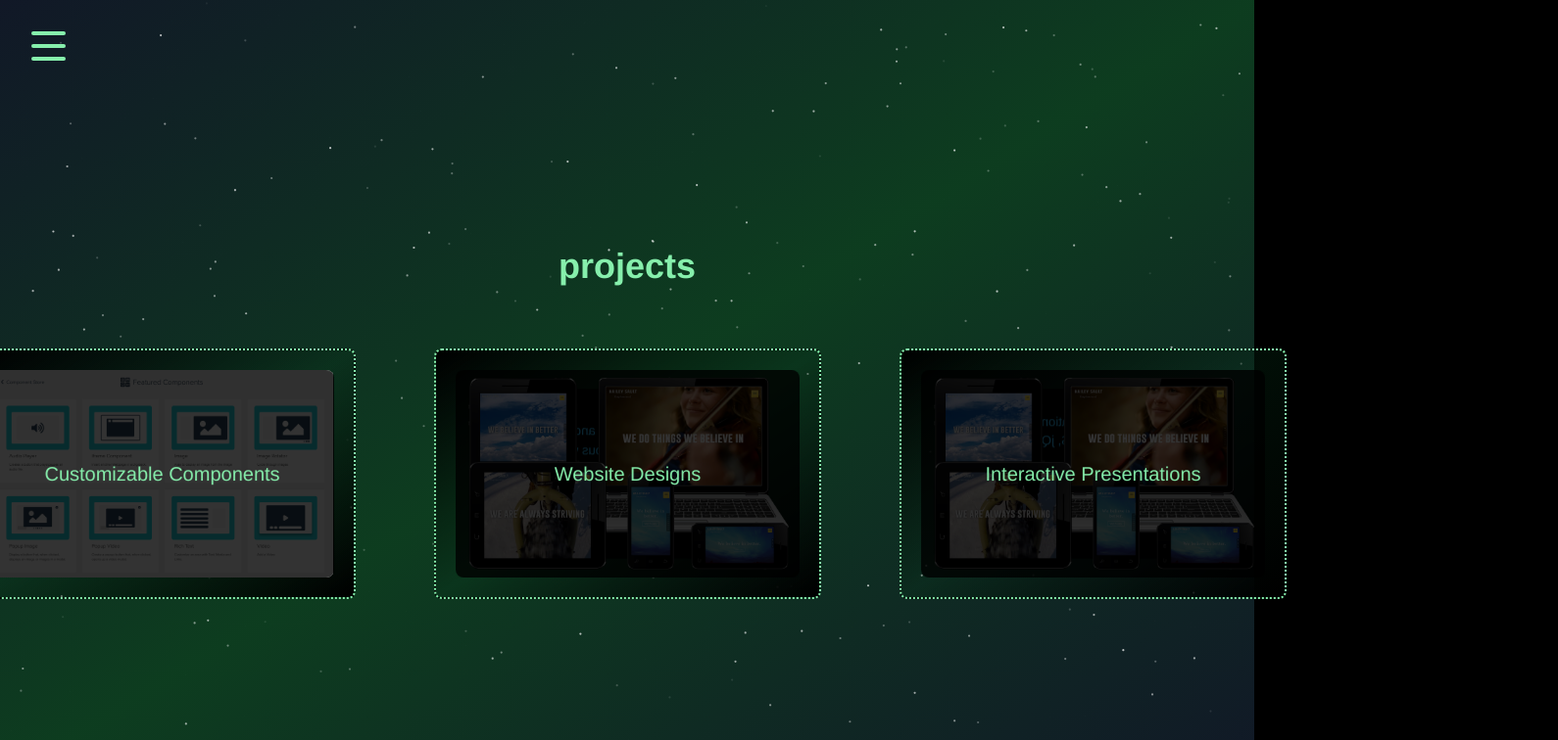
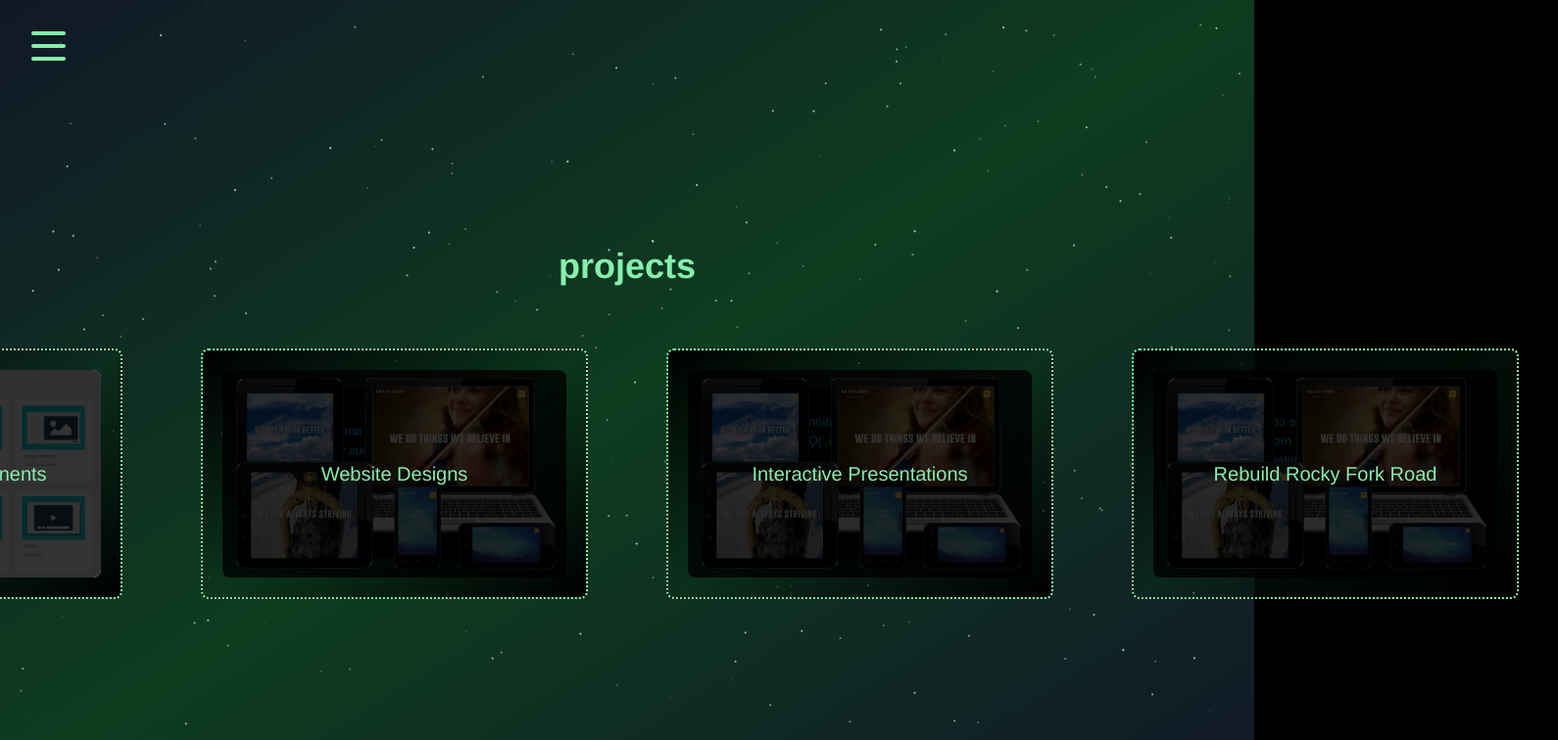
Before and after one commit to mhuebsch/myDevWebsite, a Next.js app: page /projects in a window 1280 px wide. Shown: the top 756 px of the page at 98% size, 1590 px wide, since content can reach past the window. Built offline with nearby package versions, Linux system fonts and the light colour scheme.

Commit message:
add rebuildRockyForkRoad flipPanel

```diff
--- a/app/projects/page.js
+++ b/app/projects/page.js
@@ -58,9 +58,38 @@ const ProjectsPage = () => {
   const interactivePresentationsBackContent = (
     <div className="flex flex-col justify-center items-center">
       <h4 className="font-medium text-sky-400">
-        Fully interactive presentations built with JavaScript, HTML, CSS, jQuery, and Bootstrap.
+        Fully interactive presentations built with JavaScript, HTML, CSS,
+        jQuery, and Bootstrap.
       </h4>
-      <a className="project-link mt-8" href="/projects/interactive-presentations/">
+      <a
+        className="project-link mt-8"
+        href="/projects/interactive-presentations/"
+      >
+        <ArrowRightIcon></ArrowRightIcon>
+      </a>
+    </div>
+  );
+
+  // Interactive Presentations Flip Panel
+  const rebuildRockyForkRoadFrontImage = '/images/screens-hailey-sault.png';
+  const rebuildRockyForkRoadBackImage = '/images/desktop-hailey-sault.png';
+
+  const rebuildRockyForkRoadFrontContent = (
+    <div>
+      <h2 className="text-xl text-green-300">Rebuild Rocky Fork Road</h2>
+    </div>
+  );
+
+  const rebuildRockyForkRoadBackContent = (
+    <div className="flex flex-col justify-center items-center">
+      <h4 className="font-medium text-sky-400">
+        Website created to raise community awareness and support for recovery
+        efforts after Hurricane Helene.
+      </h4>
+      <a
+        className="project-link mt-8"
+        href="#"
+      >
         <ArrowRightIcon></ArrowRightIcon>
       </a>
     </div>
@@ -102,6 +131,16 @@ const ProjectsPage = () => {
               className="cc-animation-type-flip cc-animation-direction-horizontal w-1/4 h-64"
             />
           </div>
+
+          <div className="flip-panel mx-10 my-6 sm:my-0 w-4/5 sm:w-full md:w-1/4 max-w-[395px] min-w-[300px] sm:min-w-[395px] h-56 sm:h-64 rounded-lg border-dotted border-2 border-green-300 bg-gradient-to-tl from-black via-green-950/30 to-black">
+            <FlipPanel
+              frontContent={rebuildRockyForkRoadFrontContent}
+              backContent={rebuildRockyForkRoadBackContent}
+              frontImage={rebuildRockyForkRoadFrontImage}
+              backImage={rebuildRockyForkRoadBackImage}
+              className="cc-animation-type-flip cc-animation-direction-horizontal w-1/4 h-64"
+            />
+          </div>
         </div>
       </div>
     </div>
```
